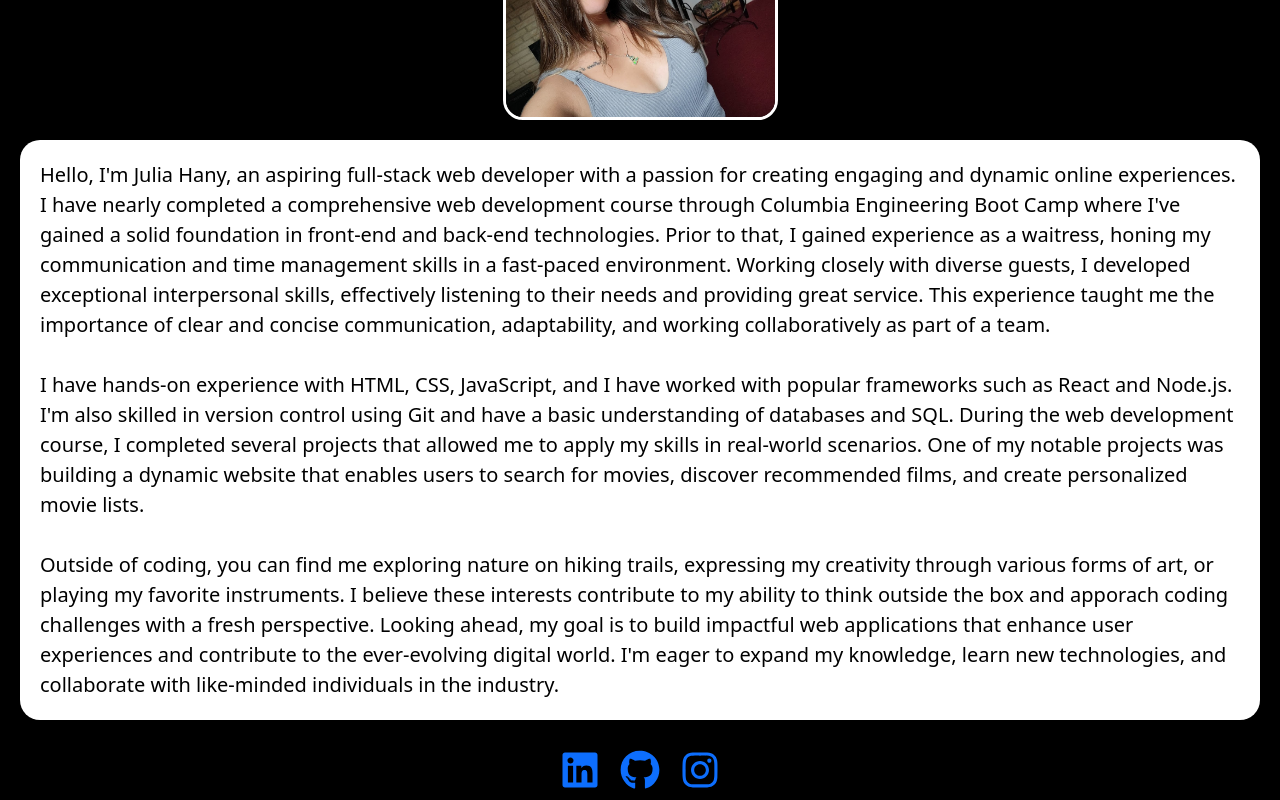
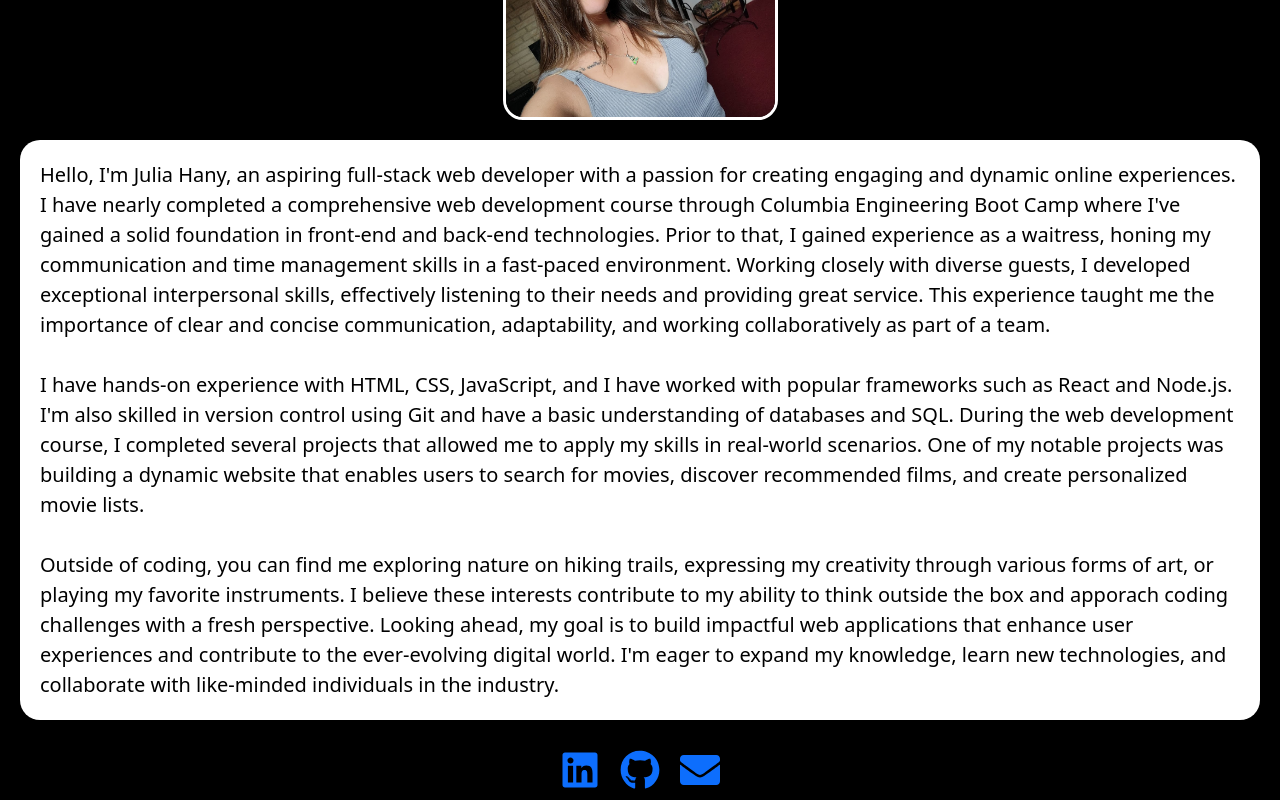
Before and after one commit to juliaghany/Julia-React-Portfolio, a React (Create React App) app in the folder julia-hany-portfolio/: page / in a window 1280 px wide. Shown: the part 333-1133 px from the top of the page. Built offline with nearby package versions, Linux system fonts and the light colour scheme.

Commit message:
removed instagram icon, replaced with mail icon so user can email me if they would like it. Also added titles to the icons for tooltips when user hovers over them

```diff
--- a/julia-hany-portfolio/src/components/Footer.js
+++ b/julia-hany-portfolio/src/components/Footer.js
@@ -1,5 +1,5 @@
 import React from 'react';
-import { FaLinkedin, FaGithub, FaInstagram } from 'react-icons/fa'
+import { FaLinkedin, FaGithub, FaEnvelope } from 'react-icons/fa'
 
 const styles = {
     background: {
@@ -19,14 +19,14 @@ const Footer = () => {
     return (
         <footer style={styles.background}>
             <div style={styles.iconContainer}>
-                <a href='https://www.linkedin.com/in/julia-hany-41224626b/' target='_blank'>
+                <a href='https://www.linkedin.com/in/julia-hany-41224626b/' title='View my LinkedIn' target='_blank'>
                     <FaLinkedin style={styles.icons} />
                 </a>
-                <a href='https://github.com/juliaghany' target='_blank'>
+                <a href='https://github.com/juliaghany' title='View my GitHub' target='_blank'>
                     <FaGithub style={styles.icons} />
                 </a>
-                <a href='https://www.instagram.com/heyimjules/' target='_blank'>
-                    <FaInstagram style={styles.icons} />
+                <a href='mailto:juliaghany@msn.com' title='Email me' target='_blank'>
+                    <FaEnvelope style={styles.icons} />
                 </a>
             </div>
         </footer>
```
